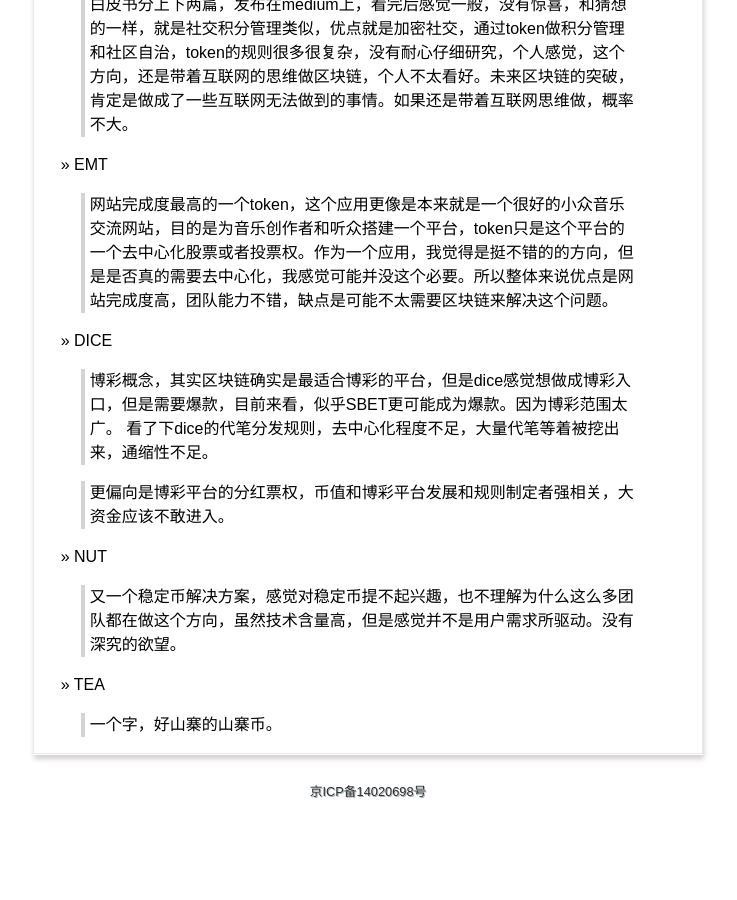
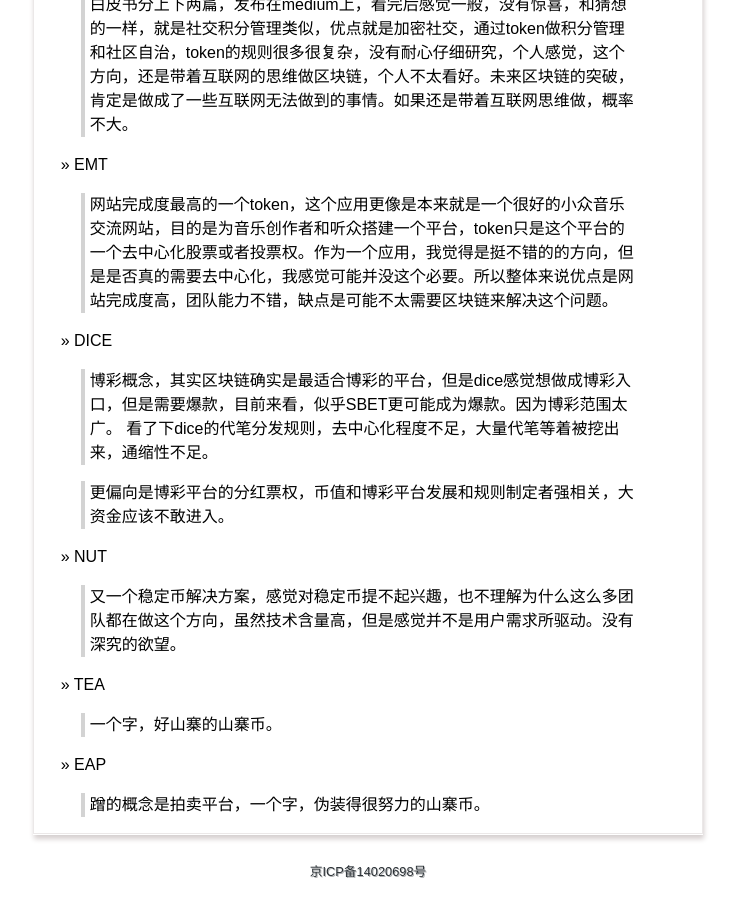
Before and after one commit to yanyiwu/blog, a Jekyll site: the page built from eostokens.md, in a window 1280 px wide and 900 px high, scrolled down 2207 px. Shown: the whole window, without its empty margins (272-1009 px from the left). Built offline with Jekyll 4.4.1, drawn with Linux system fonts in a browser that asks for light colours; Markdown is read by kramdown in place of the engine named in the settings; comment, search, counter and statistics services are not loaded; before the commit the page ends 3027 px from its top, so only the background shows below that.

Commit message:
[token] EAP

```diff
--- a/eostokens.md
+++ b/eostokens.md
@@ -104,3 +104,7 @@ title: EOS-Tokens白皮书分析专栏
 &raquo; TEA
 
 > 一个字，好山寨的山寨币。
+
+&raquo; EAP
+
+> 蹭的概念是拍卖平台，一个字，伪装得很努力的山寨币。
```
